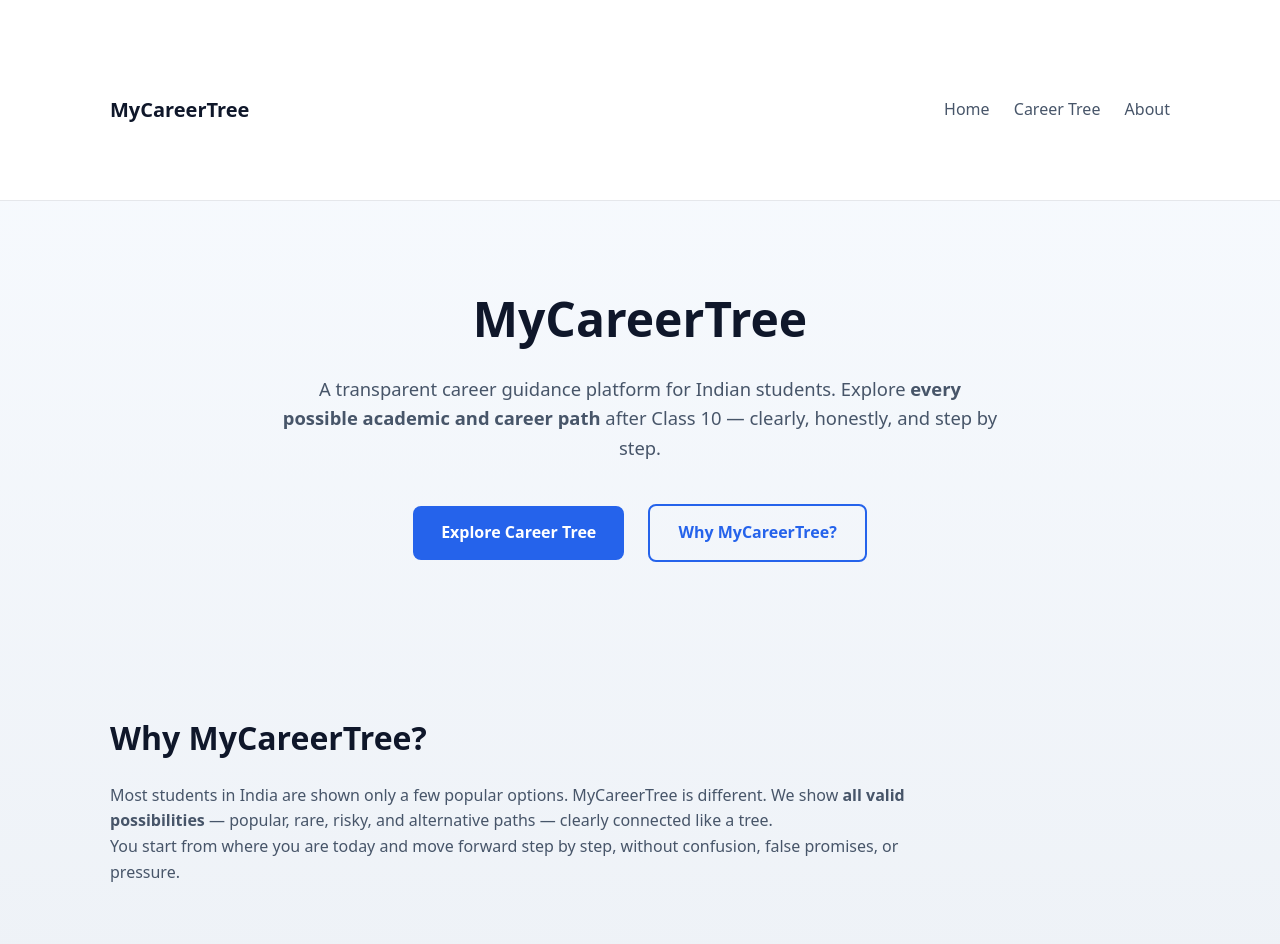
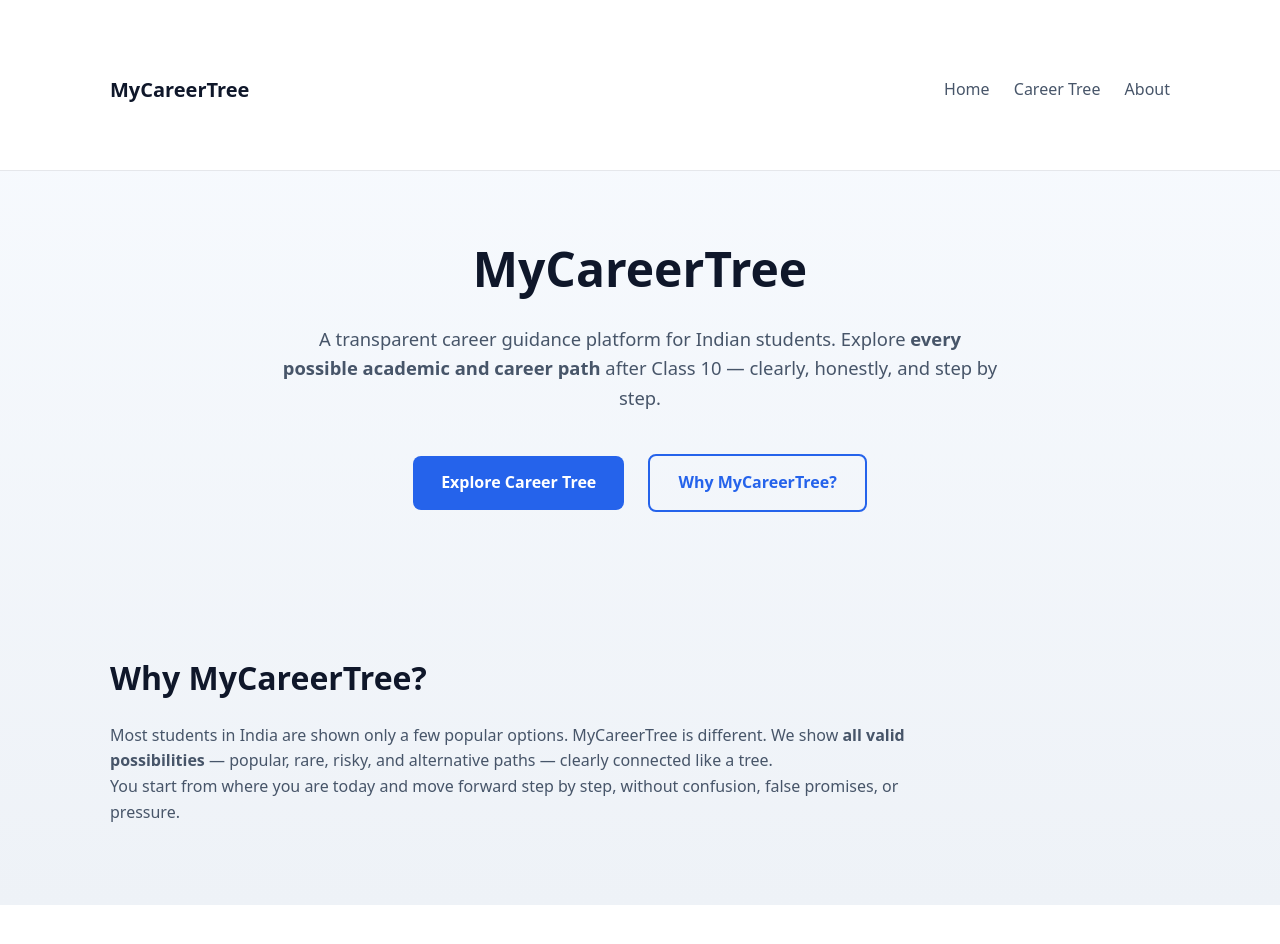
Before and after one commit to mycareertree/mycareertree.github.io, a plain HTML site: page index.html in a window 1280 px wide. After the commit the page ends 905 px from the top, so only its background shows below. Drawn offline with Linux system fonts and the light colour scheme.

Commit message:
Update style.css

```diff
--- a/assets/css/style.css
+++ b/assets/css/style.css
@@ -24,7 +24,7 @@ body {
 
 /* Header */
 header {
-  padding: 80px 0 60px;
+  padding: 60px 0 50px;
   text-align: center;
 }
 
```
